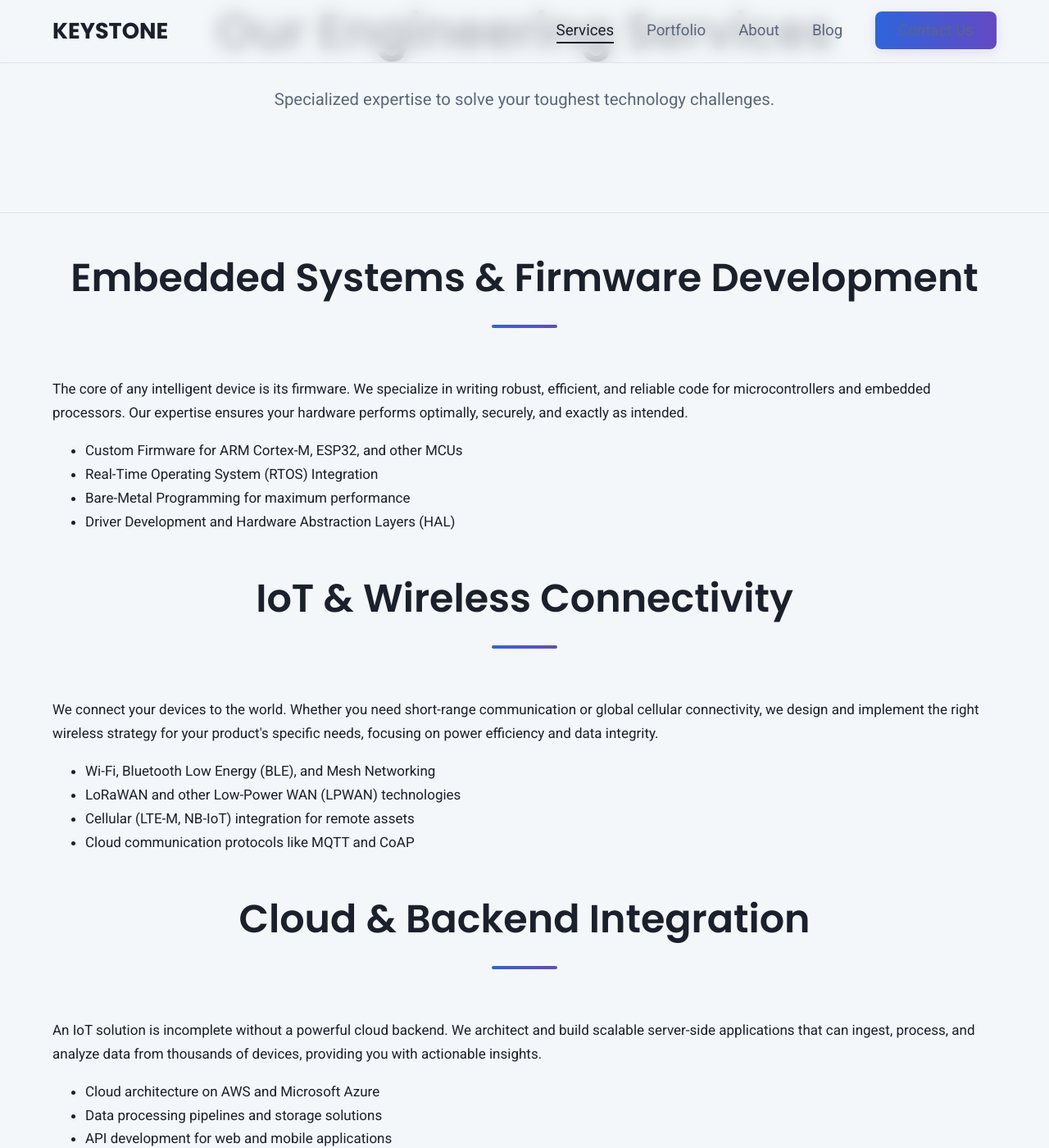
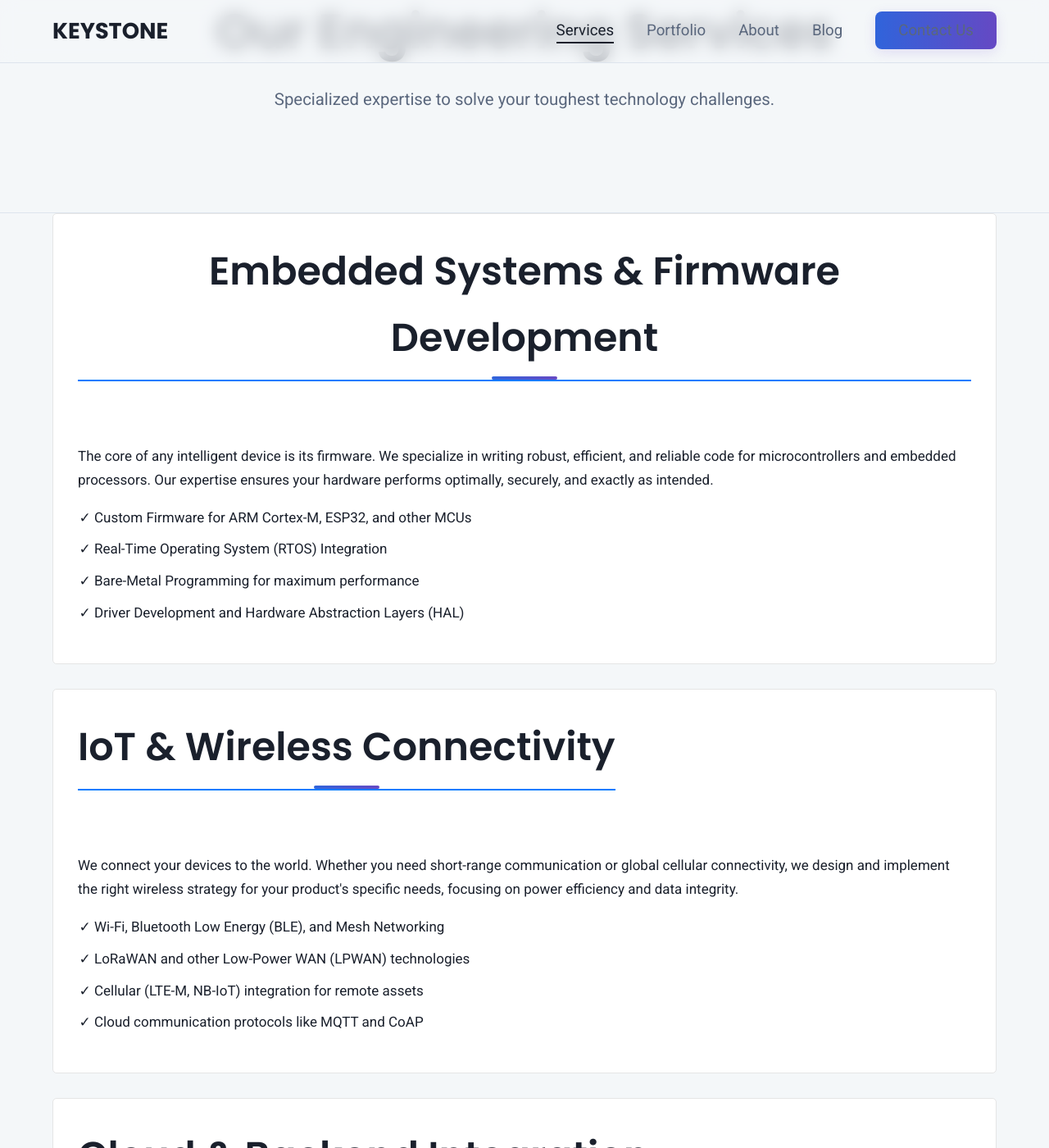
Before and after one commit to CircuitX-Systems/CircuitX-Systems.github.io, a Jekyll site: the page built from services.html, in a window 1280 px wide and 1400 px high, scrolled down 209 px. Shown: the whole window at 82% size. Built offline with Jekyll 4.4.1, drawn with Linux system fonts in a browser that asks for light colours.

Commit message:
Update style.css

```diff
--- a/assets/css/style.css
+++ b/assets/css/style.css
@@ -239,3 +239,84 @@ footer {
 .hero-content h1 {
     font-size: 3em; /* Larger font for hero */
 }
+
+/* --- New Content Section Styling --- */
+
+/* A subtle background for alternating sections */
+.section-highlight {
+    background-color: #f8f9fa; /* The same as your footer */
+}
+
+/* A standardized title block for sections */
+.section-title {
+    text-align: center;
+    margin-bottom: 40px;
+}
+
+.section-title h2 {
+    font-size: 2em;
+    margin-bottom: 10px;
+}
+
+.section-title p {
+    font-size: 1.1em;
+    color: #6c757d;
+    max-width: 600px;
+    margin: 0 auto;
+}
+
+/* Services grid for the homepage */
+.services-grid {
+    display: grid;
+    grid-template-columns: repeat(auto-fit, minmax(280px, 1fr));
+    gap: 30px;
+}
+
+.service-card {
+    border: 1px solid #e5e5e5;
+    padding: 30px;
+    text-align: center;
+    background: #fff;
+    border-radius: 5px;
+}
+
+.service-card h3 {
+    margin-top: 0;
+}
+
+/* Features list for homepage */
+.features-list {
+    max-width: 700px;
+    margin: 0 auto;
+    font-size: 1.1em;
+    line-height: 1.6;
+}
+
+.features-list p {
+    margin-bottom: 15px;
+}
+
+/* Detailed service items for the services page */
+.service-item-detailed {
+    background: #fff;
+    border: 1px solid #e5e5e5;
+    padding: 30px;
+    margin-bottom: 30px;
+    border-radius: 5px;
+}
+
+.service-item-detailed h2 {
+    margin-top: 0;
+    border-bottom: 2px solid #007bff;
+    padding-bottom: 10px;
+    display: inline-block;
+}
+
+.service-item-detailed ul {
+    list-style: '✓ '; /* A simple checkmark for lists */
+    padding-left: 20px;
+}
+
+.service-item-detailed li {
+    margin-bottom: 10px;
+}
```
